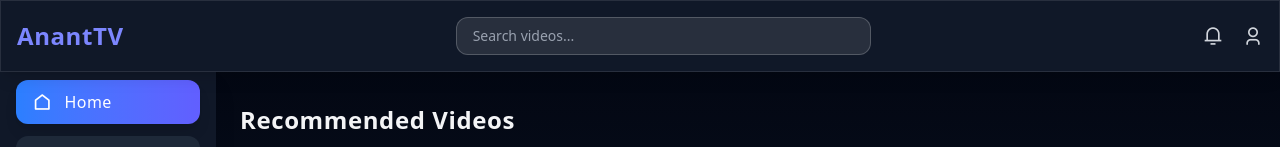
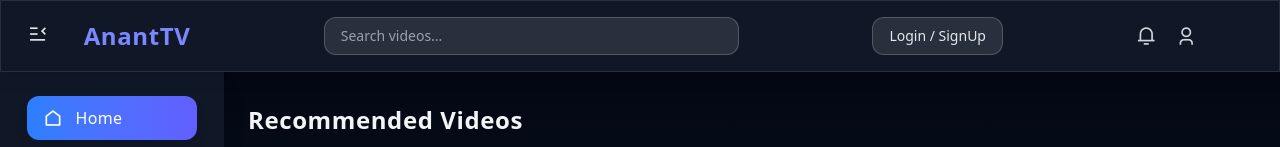
Before and after one commit to KaranKumar099/Anant_TV, a React (Vite) app in the folder frontend/: page / in a window 1280 px wide. Shown: the top 147 px of the page. Built offline with nearby package versions, Linux system fonts and the light colour scheme; no server answers.

Commit message:
styling 4

```diff
--- a/frontend/src/Layout.jsx
+++ b/frontend/src/Layout.jsx
@@ -1,23 +1,37 @@
-import { Header, SideBar } from "./index"
+import { Header, SideBar } from "./index";
 import { Outlet } from "react-router";
+import { useState } from "react";
 
 function Layout() {
+    const [collapsed, setCollapsed] = useState(false);
+
     return (
-        <>
         <div className="h-screen flex flex-col overflow-hidden">
-                <div className="w-full fixed left-0 top-0 z-100">
+            <button
+                    onClick={() => setCollapsed(!collapsed)}
+                    className="absolute top-4 left-5 z-100 text-xl text-gray-200 px-2 py-1 rounded-lg hover:bg-gray-600 transition"
+                >
+                    {collapsed ? <i className="ri-menu-fold-2-line"></i> : <i className="ri-menu-unfold-2-line"></i>}
+                </button>
+            <div className="w-full fixed left-0 top-0 z-50">
                 <Header />
             </div>
+
             <div className="flex flex-1 pt-16 h-full">
-                    <div className="w-54 fixed top-16 left-0 bg-gray-500 h-full">
-                        <SideBar />
+                <div
+                    className={`fixed top-16 left-0 h-full bg-gray-900 transition-all duration-300
+                        ${collapsed ? "w-24" : "w-56"}
+                        hidden md:block`}
+                >
+                    <SideBar showLabels={!collapsed} />
                 </div>
-                    <div className="flex-1 ml-54 bg-gray-200 overflow-y-scroll">
+
+                <div className={`flex-1 bg-gray-200 overflow-y-scroll transition-all duration-300
+                    ${collapsed ? "ml-20" : "ml-56"}`}>
                     <Outlet />
                 </div>
             </div>
         </div>
-        </>
     );
 }
 
--- a/frontend/src/components/Header.jsx
+++ b/frontend/src/components/Header.jsx
@@ -1,12 +1,23 @@
 import { motion } from "framer-motion";
+import { useNavigate } from "react-router";
+import {useAuth} from "../Context/AuthContext"
 
 function Header() {
+    const navigate= useNavigate()
+    const { isAuthenticated } = useAuth()
+    async function handleClickOnUser(){
+        navigate("/user")
+    }
+    async function navigateToRegister(){
+        navigate("/login")
+    }
+
     return (
         <motion.header
             initial={{ y: -60, opacity: 0 }}
             animate={{ y: 0, opacity: 1 }}
             transition={{ duration: 0.6 }}
-            className="sticky top-0 z-10 mb-6 flex items-center justify-between p-4 bg-gradient-to-r bg-gray-900 backdrop-blur-xl border border-white/10 shadow-lg"
+            className="sticky top-0 z-10 mb-6 flex items-center justify-around p-4 bg-gradient-to-r bg-gray-900 backdrop-blur-xl border border-white/10 shadow-lg"
         >
             <motion.h1
                 whileHover={{ scale: 1.05 }}
@@ -19,10 +30,21 @@ function Header() {
                 whileFocus={{ scale: 1.02 }}
                 type="text"
                 placeholder="Search videos..."
-                className="px-4 py-2 w-1/3 rounded-xl bg-white/10 border border-white/20 placeholder-gray-400 text-sm focus:outline-none focus:ring-2 focus:ring-indigo-500 transition"
+                className="px-4 py-2 w-1/3 rounded-xl bg-white/10 border border-white/20 placeholder-gray-400 text-sm
+                 focus:outline-none focus:ring-2 focus:ring-indigo-500 transition"
             />
 
-            <div className="flex items-center gap-5 text-gray-300">
+            {
+                !isAuthenticated ? (<button
+                            className="text-gray-200 px-4 py-2 rounded-xl bg-white/10 border border-white/20 text-sm hover:cursor-pointer
+                            focus:outline-none focus:ring-2 focus:ring-indigo-500 transition"
+                            onClick={navigateToRegister}
+                        >Login / SignUp
+                        </button>) : <></>
+            }
+
+
+            <div className="flex items-center gap-5 text-gray-300" onClick={handleClickOnUser}>
                 <motion.i
                     whileHover={{ scale: 1.2, color: "#818cf8" }}
                     className="ri-notification-3-line text-xl cursor-pointer transition"
--- a/frontend/src/components/Home.jsx
+++ b/frontend/src/components/Home.jsx
@@ -41,7 +41,7 @@ function Home() {
                 initial={{ opacity: 0 }}
                 animate={{ opacity: 1 }}
                 transition={{ staggerChildren: 0.1 }}
-                className="grid gap-4 sm:grid-cols-2 md:grid-cols-3 lg:grid-cols-4"
+                className="grid gap-6 sm:grid-cols-1 md:grid-cols-2 lg:grid-cols-3"
             >
                 {videos.map((item) => (
                     <motion.div
--- a/frontend/src/components/LogOut.jsx
+++ b/frontend/src/components/LogOut.jsx
@@ -30,7 +30,8 @@ function LogOut() {
     };
     return (
         <button
-            className="bg-blue-400 border-1 py-2 px-3 hover:rounded-full"
+            className="px-5 py-2 rounded-xl bg-red-600 text-white font-semibold shadow-md hover:bg-red-500 hover:shadow-lg
+            active:bg-red-700 active:scale-95 transition-all duration-200 ease-in-out focus:outline-none focus:ring-2 focus:ring-red-400"
             onClick={logOutHandler}
         >
             <i className="mr-2 ri-logout-box-r-line"></i>LogOut
--- a/frontend/src/components/SideBar.jsx
+++ b/frontend/src/components/SideBar.jsx
@@ -2,7 +2,7 @@ import { NavLink } from "react-router-dom";
 import { useAuth } from "../Context/AuthContext";
 import { motion } from "framer-motion";
 
-function SideBar() {
+function SideBar({showLabels}) {
     const { user } = useAuth();
 
     const linkClasses = ({ isActive }) =>
@@ -23,13 +23,13 @@ function SideBar() {
             initial={{ x: -80, opacity: 0 }}
             animate={{ x: 0, opacity: 1 }}
             transition={{ duration: 0.6 }}
-            className="flex flex-col items-center gap-3 bg-gray-900 py-4 shadow-xl h-full"
+            className="flex flex-col items-center gap-3 bg-gray-900 py-8 px-3 shadow-xl h-full"
         >
             {links.map(({ to, label, icon }) => (
                 <motion.div key={label} whileHover={{ scale: 1.05 }} whileTap={{ scale: 0.95 }} className="w-full flex justify-center">
                     <NavLink to={to} className={linkClasses}>
                         <i className={`text-xl ${icon}`}></i>
-                        <span>{label}</span>
+                        {showLabels && <span>{label}</span>}
                     </NavLink>
                 </motion.div>
             ))}
```
Lines whose indentation alone changed are shown as unchanged.
